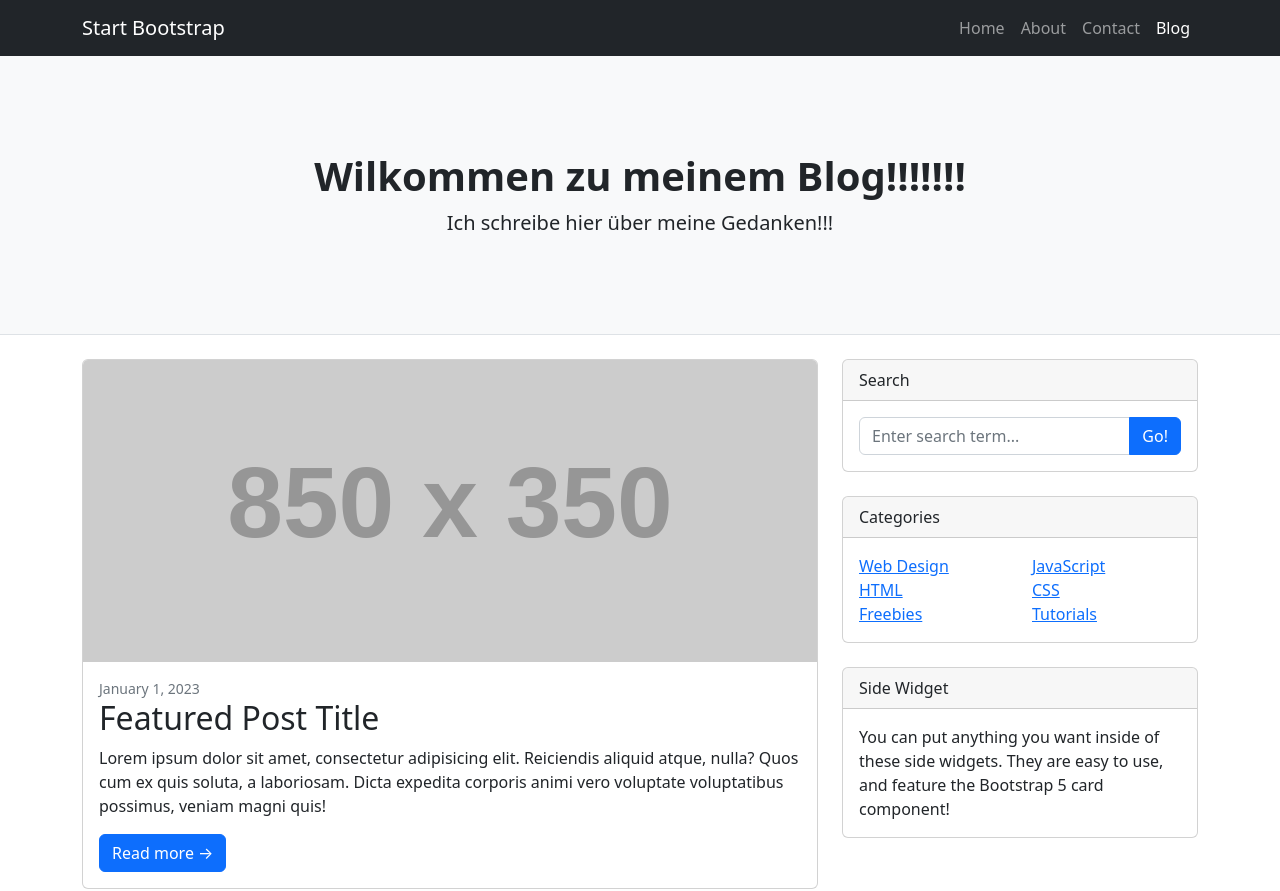
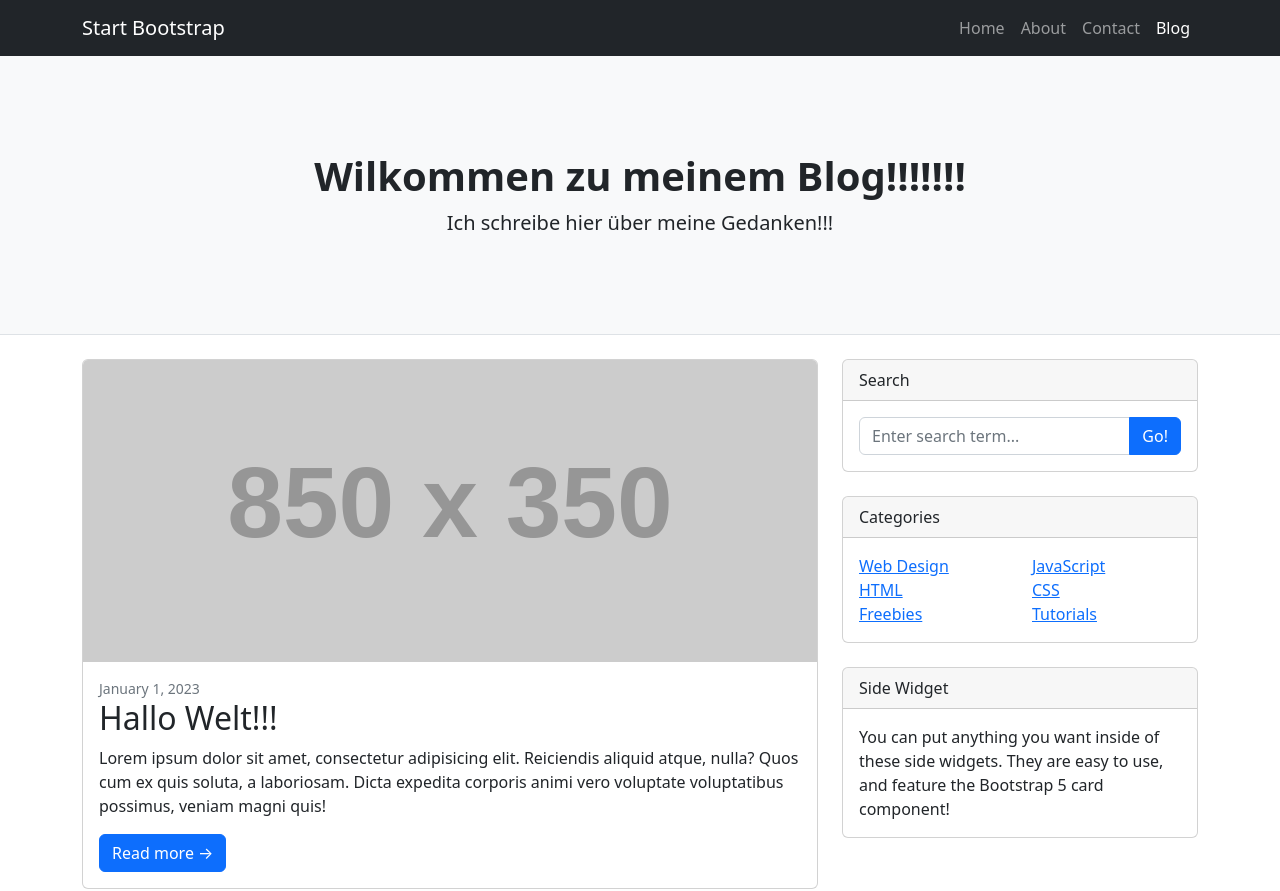
Before and after one commit to Morteza-Sharafi/web, a plain HTML site: page index.html in a window 1280 px wide. Shown: the top 891 px of the page. Drawn offline with nearby package versions, Linux system fonts and the light colour scheme; placeholder pictures from the web are drawn by us.

Commit message:
Hallo Welt added!

```diff
--- a/index.html
+++ b/index.html
@@ -46,7 +46,7 @@
                         <a href="#!"><img class="card-img-top" src="https://dummyimage.com/850x350/dee2e6/6c757d.jpg" alt="..." /></a>
                         <div class="card-body">
                             <div class="small text-muted">January 1, 2023</div>
-                            <h2 class="card-title">Featured Post Title</h2>
+                            <h2 class="card-title">Hallo Welt!!!</h2>
                             <p class="card-text">Lorem ipsum dolor sit amet, consectetur adipisicing elit. Reiciendis aliquid atque, nulla? Quos cum ex quis soluta, a laboriosam. Dicta expedita corporis animi vero voluptate voluptatibus possimus, veniam magni quis!</p>
                             <a class="btn btn-primary" href="#!">Read more →</a>
                         </div>
```
